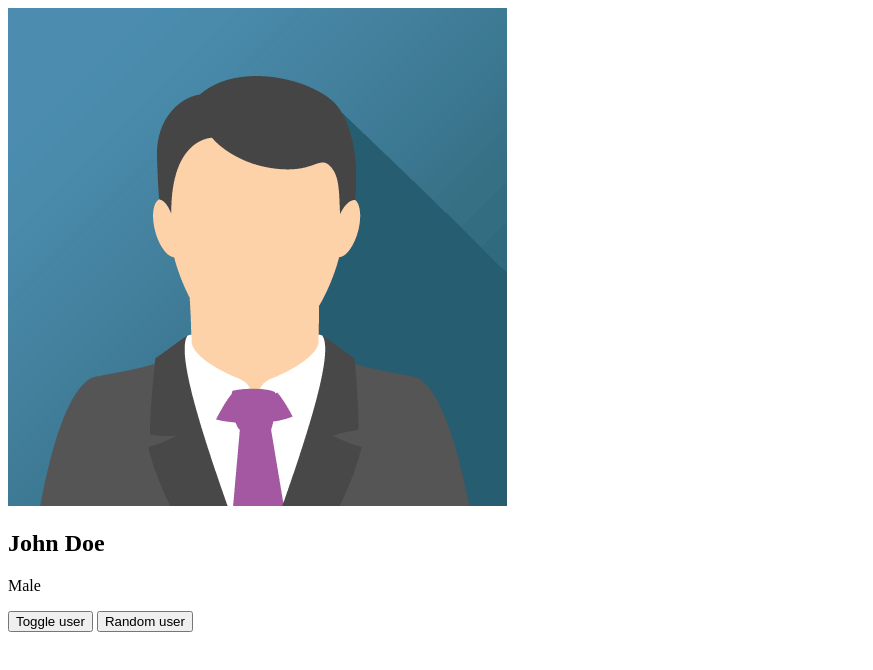
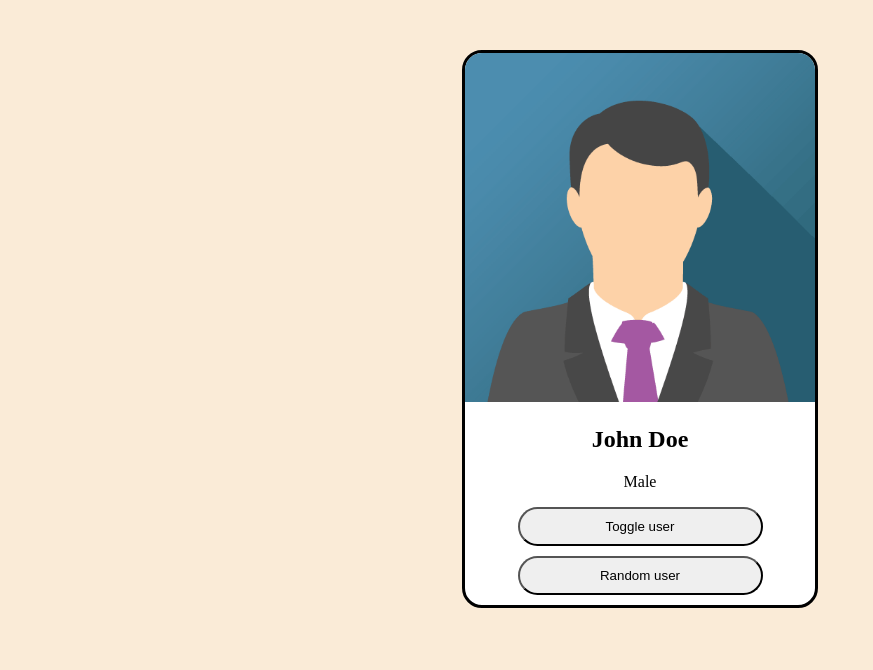
Before and after one commit to chandumuthineni46/web-project, a website: page frontend/index.html in a window 1280 px wide. Shown: the whole page, without its empty margins (0-873 px from the left). Drawn offline with Linux system fonts and the light colour scheme.

Commit message:
added css

```diff
--- a/frontend/index.html
+++ b/frontend/index.html
@@ -11,10 +11,9 @@
    <img src="john (1).png" alt="">
    <h2> John Doe </h2>
    <p> Male </p>
-   <button> Toggle user </button>
+   <button> Toggle user </button><br>
    <button> Random user </button>
  </div>
 
-<script src="index.js"></script>
 </body>
 </html>
--- a/frontend/style.css
+++ b/frontend/style.css
@@ -1,4 +1,50 @@
-h1{
-    background-color: aqua;
-    color: red;
+/* .card{
+    border:2px solid black;
+    border-radius: 20px;
+    width: 350px;
+    overflow: hidden;
+    text-align: center;
 }
+.class img{
+    width:100%;
+
+} */
+
+
+.card{
+ border-style: solid;
+ border-width: 3px;
+ border-color: black;
+ width: 350px;
+ border-radius: 20px;
+ overflow: hidden;
+
+
+ text-align: center;
+
+
+ margin-top: 50px;
+ margin-left: auto;
+ margin-right: auto;
+
+
+ background-color: white;
+}
+
+
+.card img{
+ width: 100%;
+}
+
+
+body{
+ background-color: antiquewhite;
+}
+
+
+.card button{
+ width: 70%;
+ border-radius: 20px;
+ padding: 10px;
+ margin-bottom: 10px;
+}
```
